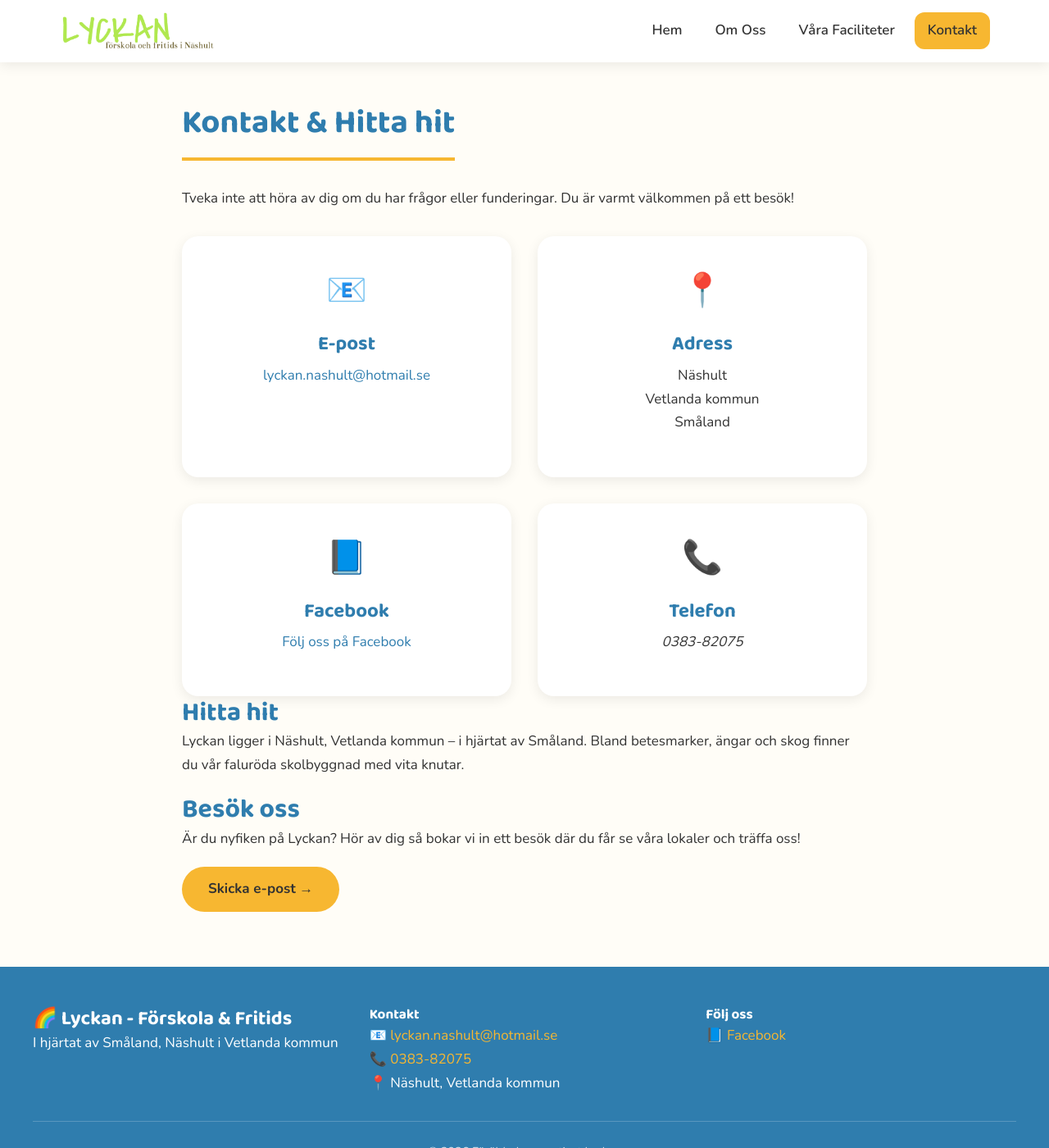
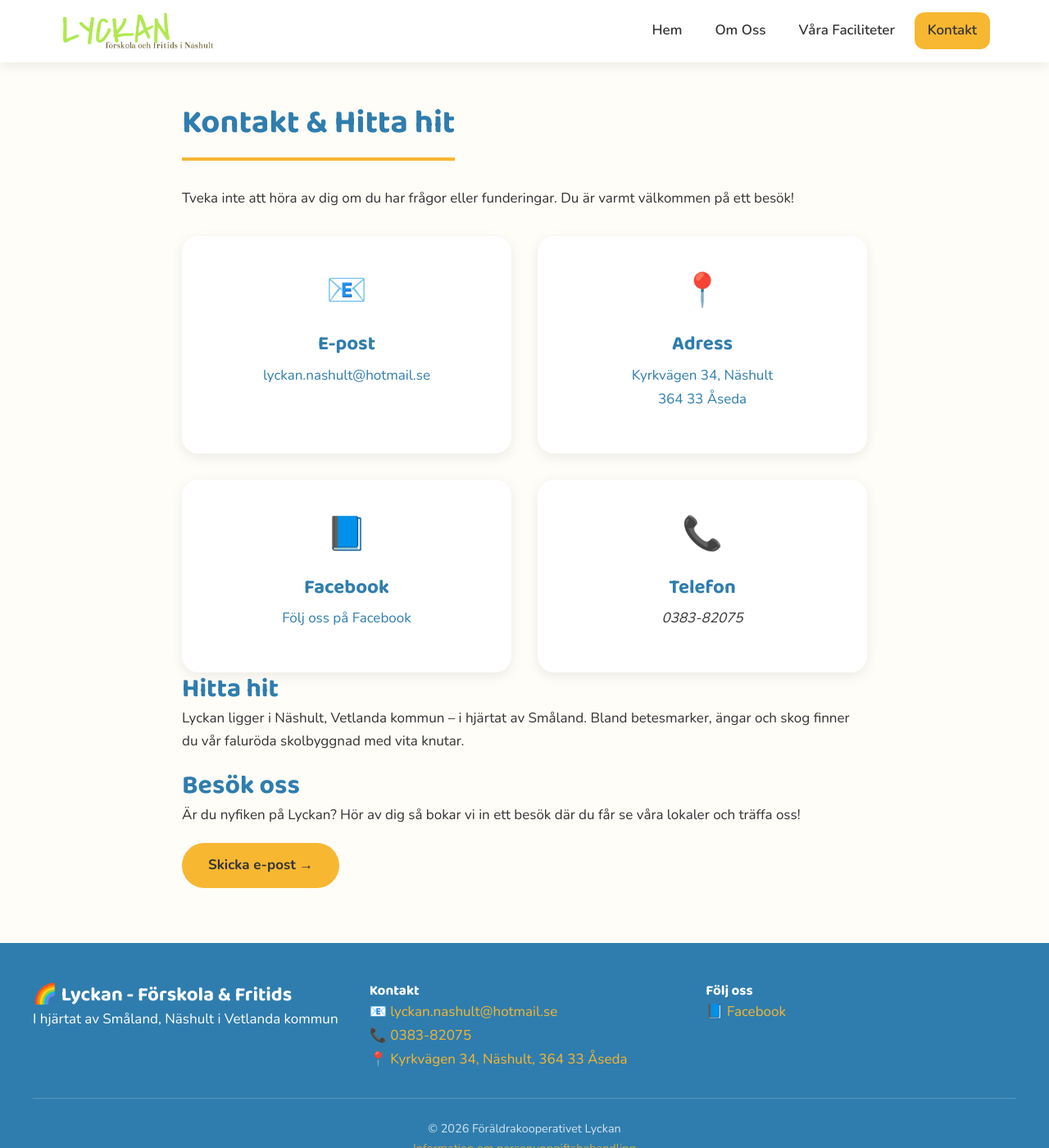
Before and after one commit to Danhe046/lyckan.github.io, a Jekyll site: the page built from kontakt.md, in a window 1280 px wide and 1400 px high. Shown: the whole window at 82% size. Built offline with Jekyll 4.4.1, drawn with Linux system fonts in a browser that asks for light colours.

Commit message:
google maps link as address

```diff
--- a/_includes/footer.html
+++ b/_includes/footer.html
@@ -8,7 +8,7 @@
       <h4>Kontakt</h4>
       <p>📧 <a href="mailto:lyckan.nashult@hotmail.se">lyckan.nashult@hotmail.se</a></p>
       <p>📞 <a href="tel:+4638382075">0383-82075</a></p>
-      <p>📍 Näshult, Vetlanda kommun</p>
+      <p>📍 <a href="https://www.google.com/maps/search/?api=1&query=Kyrkv%C3%A4gen+34%2C+364+33+%C3%85seda" target="_blank" rel="noopener">Kyrkvägen 34, Näshult, 364 33 Åseda</a></p>
     </div>
     <div class="footer-social">
       <h4>Följ oss</h4>
--- a/kontakt.md
+++ b/kontakt.md
@@ -16,7 +16,7 @@ Tveka inte att höra av dig om du har frågor eller funderingar. Du är varmt v
   <div class="contact-card">
     <div class="icon">📍</div>
     <h3>Adress</h3>
-    <p>Näshult<br>Vetlanda kommun<br>Småland</p>
+    <p><a href="https://www.google.com/maps/search/?api=1&query=Kyrkv%C3%A4gen+34%2C+364+33+%C3%85seda" target="_blank" rel="noopener">Kyrkvägen 34, Näshult<br>364 33 Åseda</a></p>
   </div>
 
   <div class="contact-card">
```
